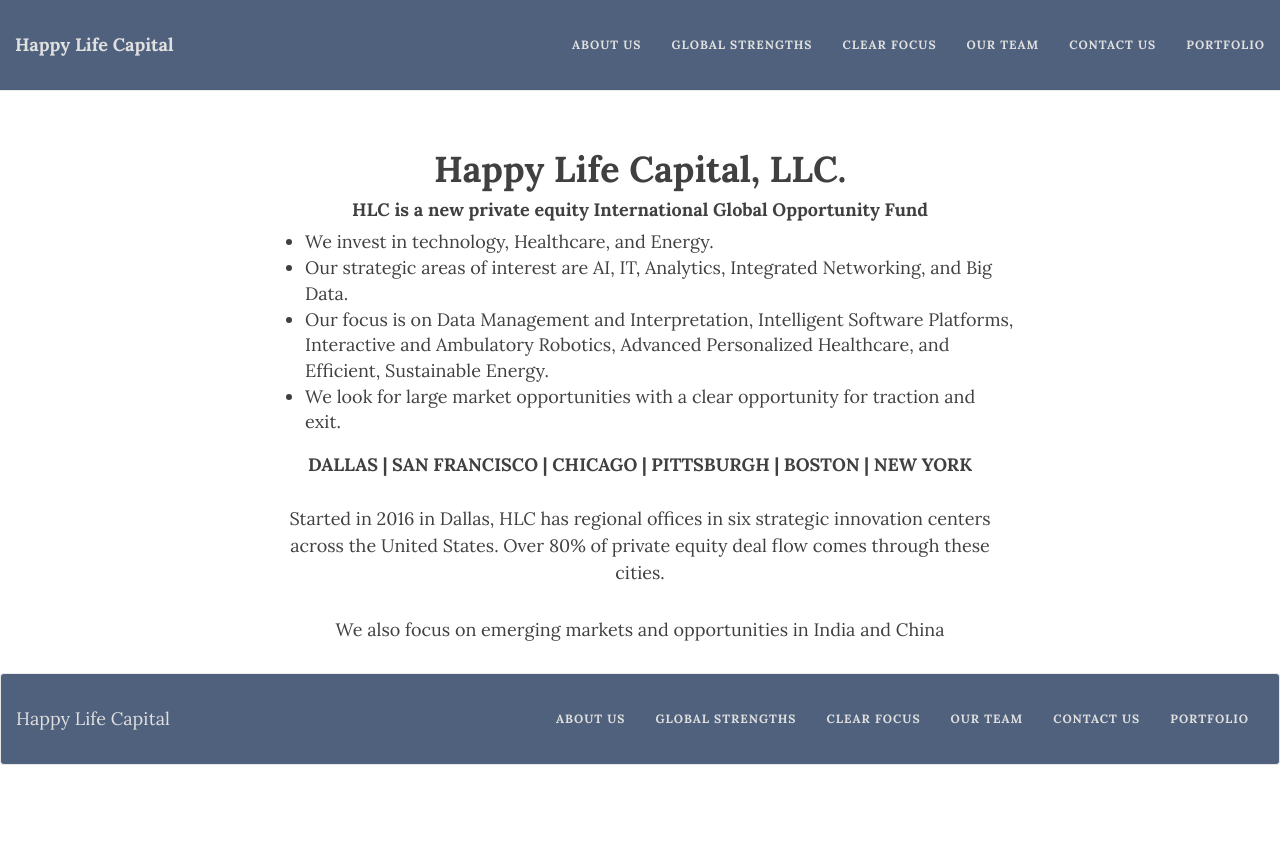
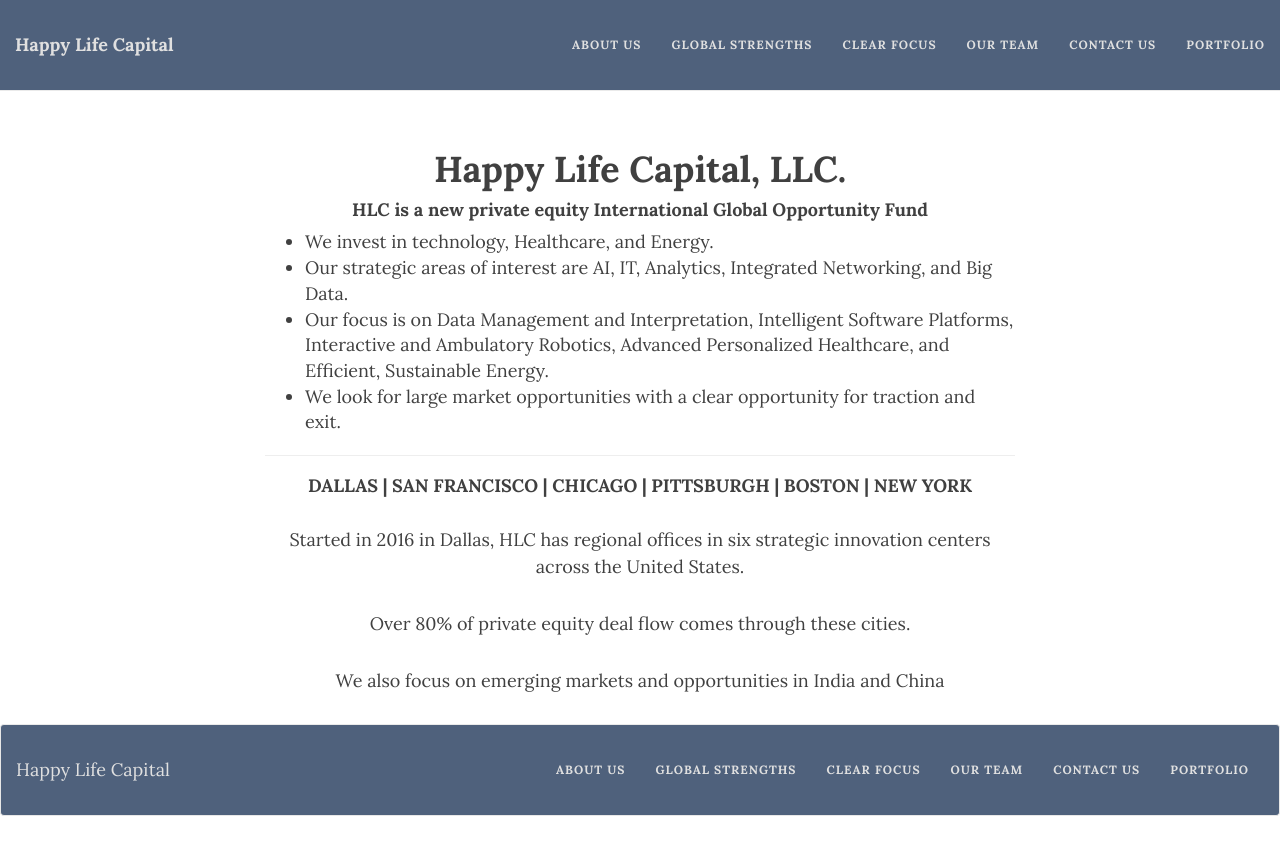
Before and after one commit to happylifecap/happylifecap.github.com, a Jekyll site: the page built from index.html, in a window 1280 px wide. Shown: the top 855 px of the page. Built offline with Jekyll 4.4.1, drawn with Linux system fonts in a browser that asks for light colours; nearby versions of some CDN libraries; the list of posts is cut into pages by our own code.

Commit message:
new stuff

```diff
--- a/index.html
+++ b/index.html
@@ -15,14 +15,10 @@ layout: base
 	  <li>Our focus is on Data Management and Interpretation, Intelligent Software Platforms, Interactive and Ambulatory Robotics, Advanced Personalized Healthcare, and Efficient, Sustainable Energy.</li>
 	  <li>We look for large market opportunities with a clear opportunity for traction and exit.</li>
 </ul>
-</div>
-</div>
-</div>
-<div class="container" role="main">
-  <div class="row">
-    <div class="col-lg-8 col-lg-offset-2 col-md-10 col-md-offset-2">
+<hr>
 <h4 align="center">DALLAS | SAN FRANCISCO | CHICAGO | PITTSBURGH | BOSTON | NEW YORK</h4>
-<p align="center">Started in 2016 in Dallas, HLC has regional offices in six strategic innovation centers across the United States. Over 80% of private equity deal flow comes through these cities.</p>
+<p align="center">Started in 2016 in Dallas, HLC has regional offices in six strategic innovation centers across the United States. </p>
+<p align="center">Over 80% of private equity deal flow comes through these cities.</p>
 <p align="center">We also focus on emerging markets and opportunities in India and China</p>
 </div>
     </div>
```
